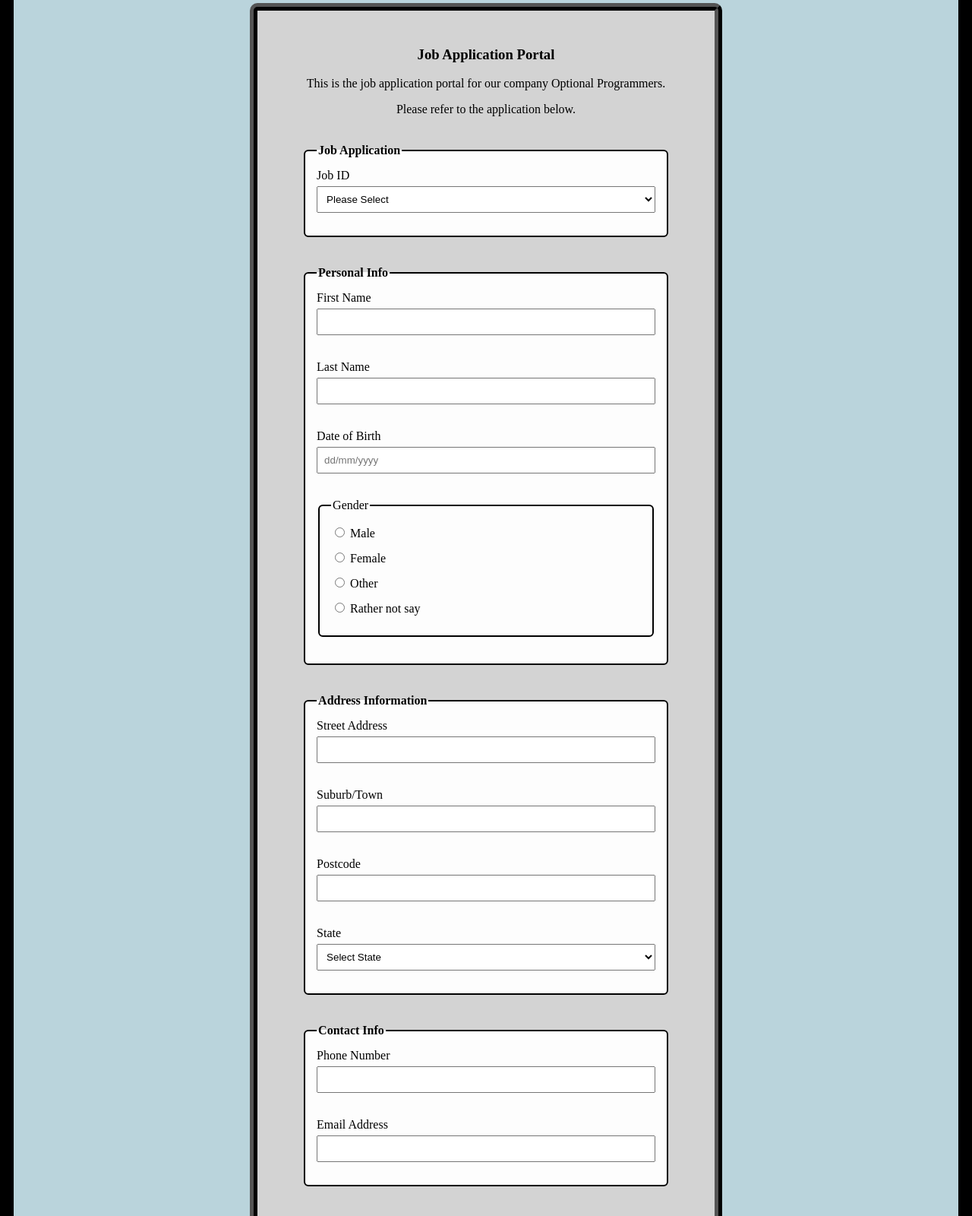
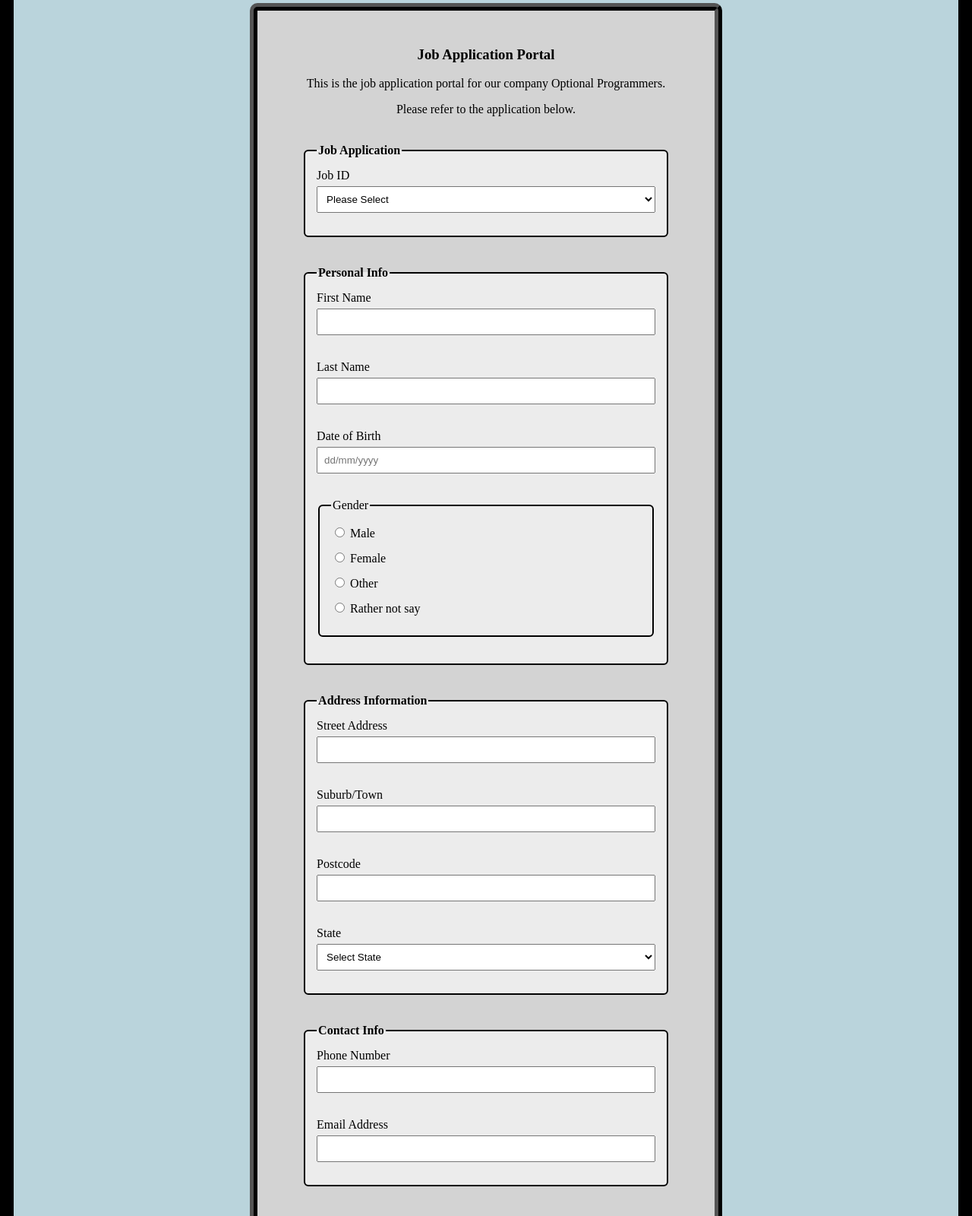
Before and after one commit to TwentyTwoCharacters/Web-Tech-Project-2, a PHP site: page /apply.html in a window 1280 px wide. Shown: the part 208-1808 px from the top of the page at 76% size. Run offline with PHP 8.4, Linux system fonts and the light colour scheme.

Commit message:
luke - css formatting

```diff
--- a/styles/styles.css
+++ b/styles/styles.css
@@ -244,7 +244,7 @@ nav a:hover {
         padding: 15px;
         border: 2px solid black;
         border-radius: 6px;
-        background-color: #fdfdfd;
+        background-color: #ececec;
     }
 
     input, select, textarea {
```
